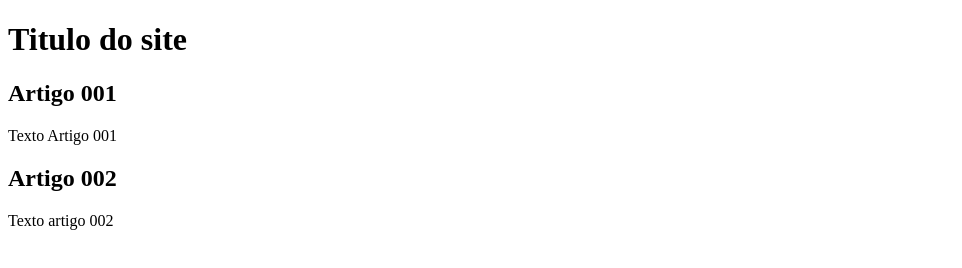
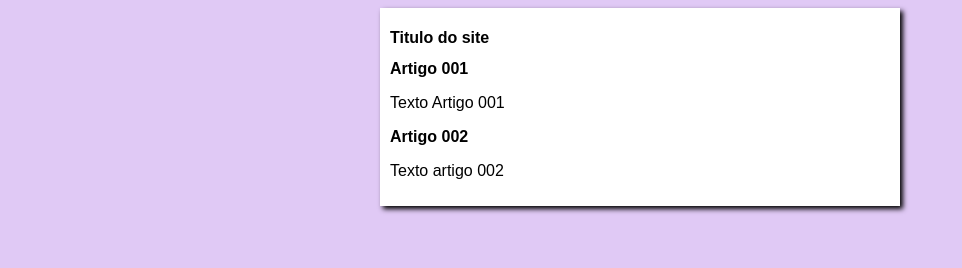
Before and after one commit to VictorNishimura/Projeto-Site, a plain HTML site: page index.html in a window 1280 px wide. Shown: the whole page, without its empty margins (0-962 px from the left). Drawn offline with Linux system fonts and the light colour scheme.

Commit message:
inicio design

```diff
--- /dev/null
+++ b/estilo/style.css
@@ -0,0 +1,16 @@
+*{
+    font-family: Arial, Helvetica, sans-serif;
+    font-size: 16px;
+}
+
+body{
+    background-color: rgb(224, 201, 245);
+}
+
+main{
+    background-color: white;
+    width: 500px;
+    margin: auto;
+    padding: 10px;
+    box-shadow: 3px 3px 5px black;
+}
--- a/index.html
+++ b/index.html
@@ -4,6 +4,7 @@
     <meta charset="UTF-8">
     <meta name="viewport" content="width=Z, initial-scale=1.0">
     <title>titulo do site</title>
+    <link rel="stylesheet" href="estilo/style.css">
 </head>
 <body>
     <main>
```
